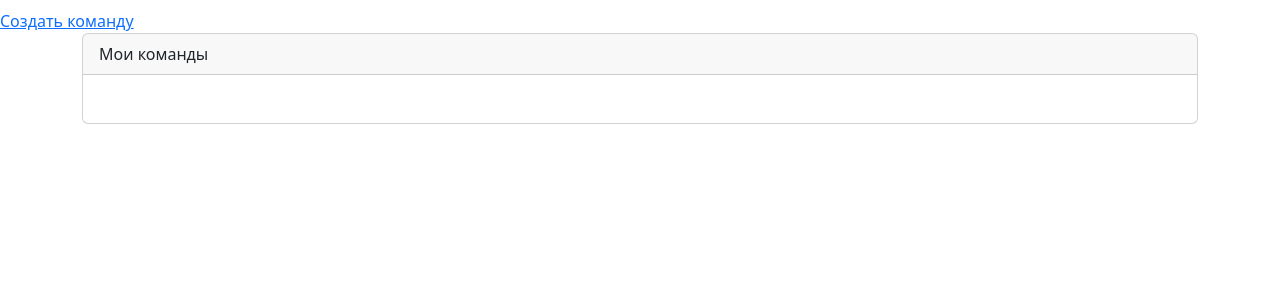
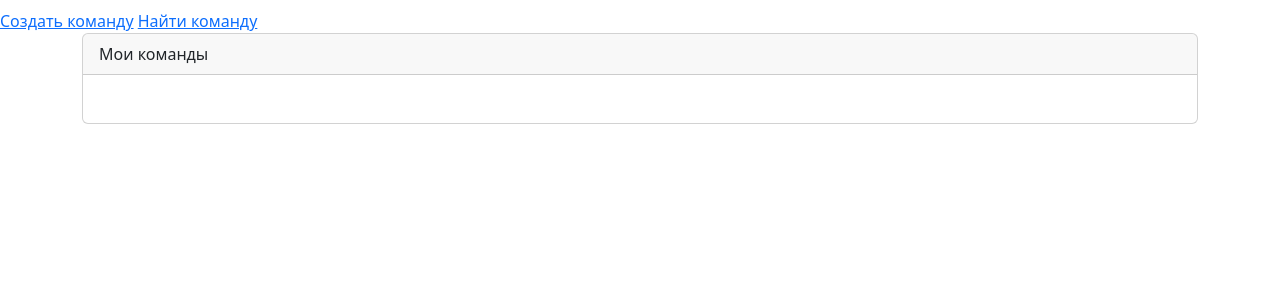
Before and after one commit to JuryReimis/django_paradox_mode_translation, a Django app: template django_paradox_mode_translation/teams/templates/teams/home.html in a window 1280 px wide. Shown: the part 66-366 px from the top of the page. Run offline with Django 4.2, Linux system fonts and the light colour scheme; the template is opened without the code that fills it, so the values that code supplies are empty; parts of the project's set-up code (start-up, migrations or seed data) failed here and were passed over; some libraries are stand-ins or nearby versions.

Commit message:
Добавлена ссылка на поиск команды

```diff
--- a/django_paradox_mode_translation/teams/templates/teams/home.html
+++ b/django_paradox_mode_translation/teams/templates/teams/home.html
@@ -2,6 +2,8 @@
 
 {% block content %}
     <a href="{% url 'teams:create_team' %}">Создать команду</a>
+
+    <a href="{% url 'teams:search_team' %}">Найти команду</a>
 
     <div class="container">
         <div class="row">
```
